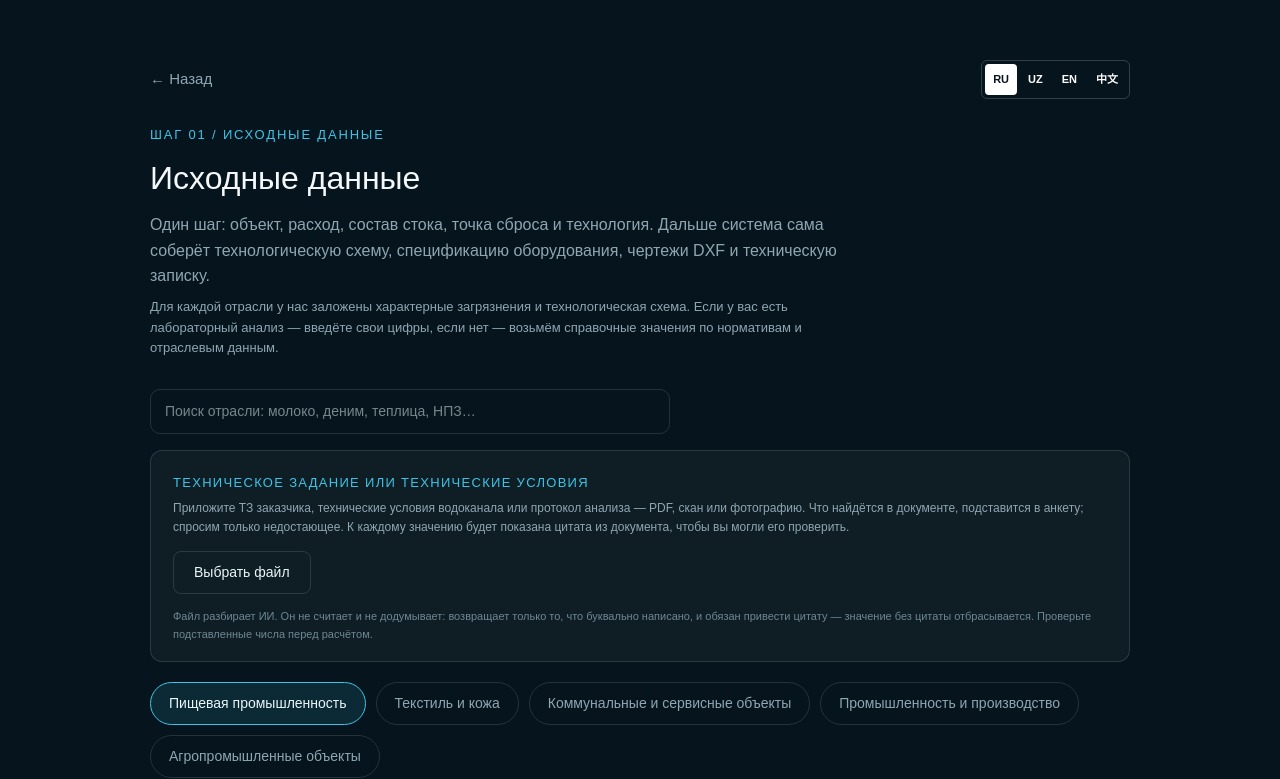
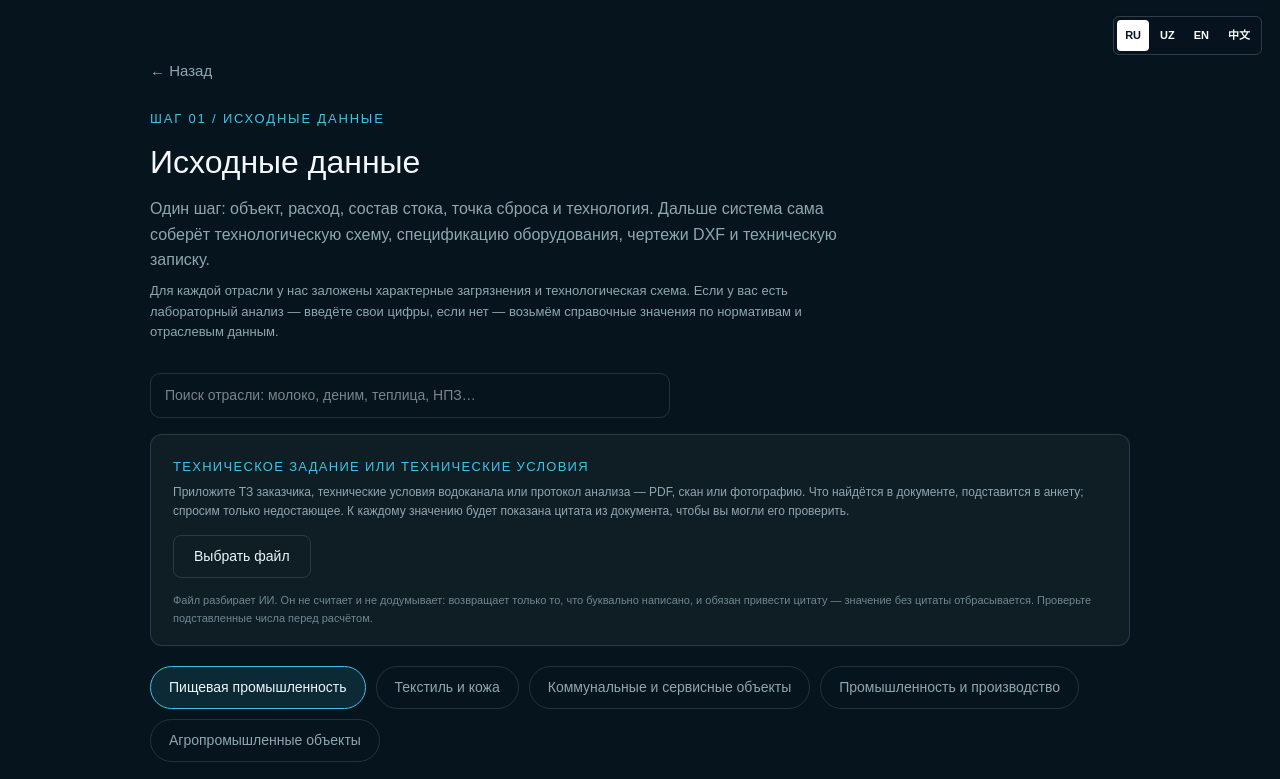
Before and after one commit to SUVSANOAT/suvsanoat-website, a Next.js app: page /engineering/analysis/industry in a window 1280 px wide. Shown: the top 779 px of the page. Built offline with nearby package versions, Linux system fonts and the light colour scheme.

Commit message:
Konstruktiv, ventilyaciya, reagenty, pereklyuchatel yazyka

```diff
--- /dev/null
+++ b/app/engineering/EngineeringLang.tsx
@@ -0,0 +1,51 @@
+"use client";
+
+/* ==================================================================
+ * ПЕРЕКЛЮЧАТЕЛЬ ЯЗЫКА НА ВСЕХ СТРАНИЦАХ ИНЖЕНЕРНОГО РАЗДЕЛА
+ *
+ * Раньше переключатель стоял на трёх страницах из семнадцати, и это
+ * читалось как ошибка: человек переключил язык на входе, зашёл в
+ * расчёт сети — и переключателя нет, а вернуть язык обратно можно
+ * только уйдя со страницы. Теперь он живёт в layout и появляется
+ * везде сам.
+ *
+ * ПОЧЕМУ НЕ ПРОСТО ВСТАВИТЬ КОМПОНЕНТ В КАЖДУЮ СТРАНИЦУ
+ * Потому что через месяц появится восемнадцатая страница, и на ней
+ * снова забудут. Одно место лучше семнадцати.
+ *
+ * ГДЕ ОН НЕ РИСУЕТСЯ
+ * На /engineering у страницы своя шапка со своим переключателем —
+ * второй там был бы поверх первого. И при печати: в отчёт кнопки
+ * не идут.
+ * ================================================================== */
+
+import { usePathname } from "next/navigation";
+import LanguageSwitcher from "../components/LanguageSwitcher";
+
+/** страницы со своей шапкой — там переключатель уже есть */
+const OWN_HEADER = ["/engineering"];
+
+export default function EngineeringLang() {
+  const pathname = usePathname() ?? "";
+  if (OWN_HEADER.includes(pathname)) return null;
+
+  return (
+    <div
+      className="noPrint"
+      style={{
+        position: "fixed",
+        top: 14,
+        right: 16,
+        zIndex: 60,
+        /* подложка: переключатель лежит поверх таблиц и чертежей,
+           и без неё белые буквы теряются на светлых участках */
+        background: "rgba(7,20,31,0.82)",
+        backdropFilter: "blur(6px)",
+        borderRadius: 8,
+        padding: 2,
+      }}
+    >
+      <LanguageSwitcher />
+    </div>
+  );
+}
--- a/app/engineering/analysis/industry/page.tsx
+++ b/app/engineering/analysis/industry/page.tsx
@@ -21,7 +21,6 @@ import type { TechnologyCode } from "../../../../calculations/technology";
 import { BIO_TECHNOLOGIES, L, t, ui } from "./i18n";
 import type { L10n, UiStrings } from "./i18n";
 import { useLanguage } from "../../../LanguageContext";
-import LanguageSwitcher from "../../../components/LanguageSwitcher";
 import {
   DEFAULT_WATER_USE_HORIZON,
   KMK_2_04_03_19_DOC,
@@ -717,7 +716,6 @@ function IndustryContent() {
           >
             ← {U.back}
           </button>
-          <LanguageSwitcher />
         </div>
 
         <div style={{ fontSize: 13, letterSpacing: "0.14em", color: ACCENT, marginBottom: 10 }}>
--- a/app/engineering/analysis/pro-result/page.tsx
+++ b/app/engineering/analysis/pro-result/page.tsx
@@ -24,7 +24,6 @@ import { L, t, tempRegimeLine, tempWinterWarning, ui } from "../industry/i18n";
 import type { L10n, UiStrings } from "../industry/i18n";
 import type { Language } from "../../../translations";
 import { useLanguage } from "../../../LanguageContext";
-import LanguageSwitcher from "../../../components/LanguageSwitcher";
 import {
   SCALE_LABEL,
   TECHNOLOGY_CHOICES,
@@ -1584,7 +1583,6 @@ function ProResultContent() {
             style={{ border: 0, background: "transparent", color: FAINT, fontSize: 15, cursor: "pointer" }}>
             ← {U.backToInput}
           </button>
-          <LanguageSwitcher />
         </div>
 
         <div style={{ fontSize: 13, letterSpacing: "0.14em", color: ACCENT, marginBottom: 10 }}>
--- a/app/engineering/layout.tsx
+++ b/app/engineering/layout.tsx
@@ -1,4 +1,5 @@
 import type { Metadata } from "next";
+import EngineeringLang from "./EngineeringLang";
 
 export const metadata: Metadata = {
   title: "Инженерный подбор системы очистки сточных вод",
@@ -23,5 +24,10 @@ export default function EngineeringLayout({
 }: {
   children: React.ReactNode;
 }) {
-  return <>{children}</>;
+  return (
+    <>
+      <EngineeringLang />
+      {children}
+    </>
+  );
 }
```
